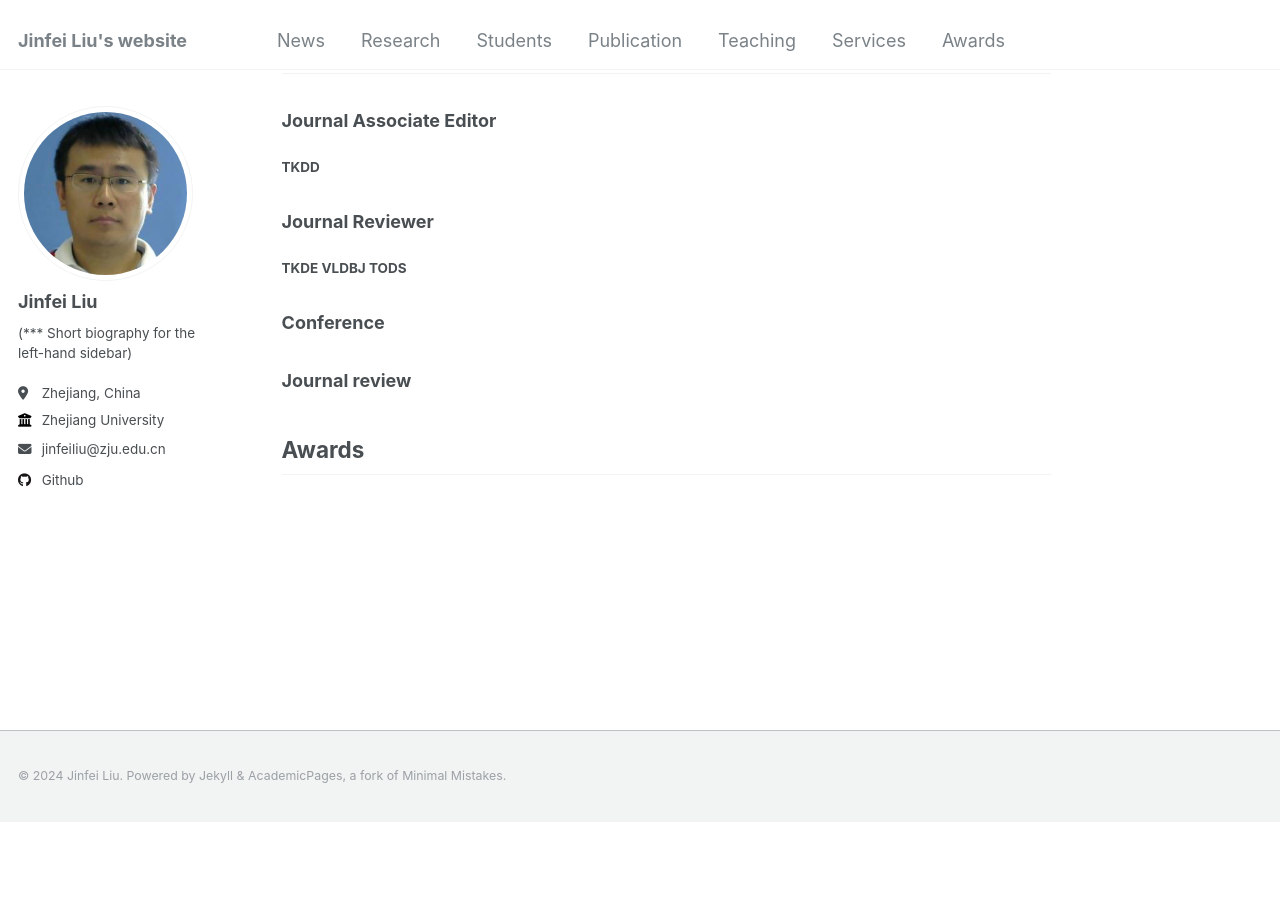
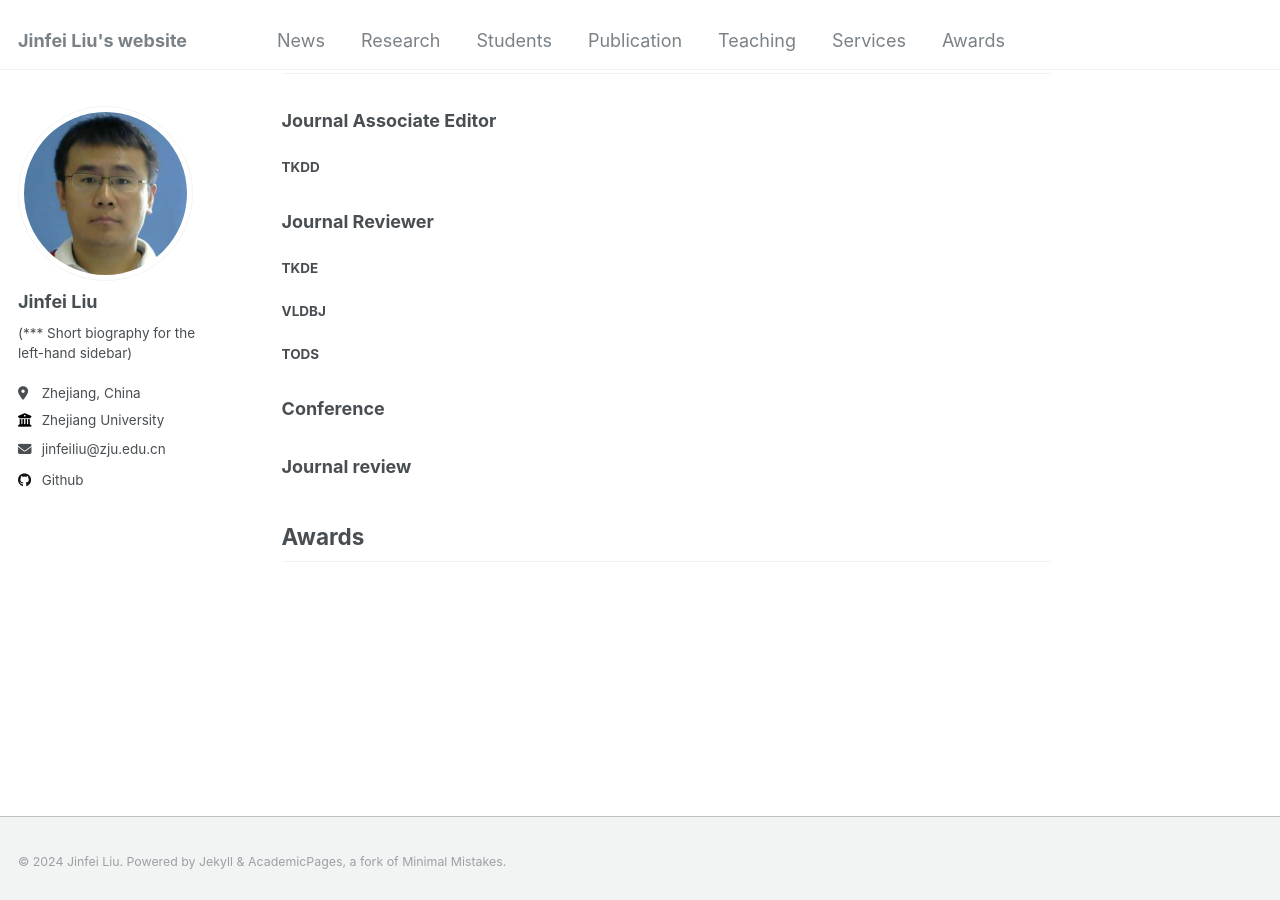
Before and after one commit to jinfeiliu/jinfeiliu.github.io, a Jekyll site: the page built from _pages/about.md, in a window 1280 px wide and 900 px high, scrolled down 917 px. Built offline with Jekyll 4.4.1, drawn with Linux system fonts in a browser that asks for light colours; before the commit the page ends 1738 px from its top, so only the background shows below that.

```diff
--- a/_pages/about.md
+++ b/_pages/about.md
@@ -33,7 +33,9 @@ xxx
 #### TKDD
 
 ### Journal Reviewer
-#### TKDE VLDBJ TODS
+#### TKDE
+#### VLDBJ
+#### TODS
 
 ### Conference
 
```
